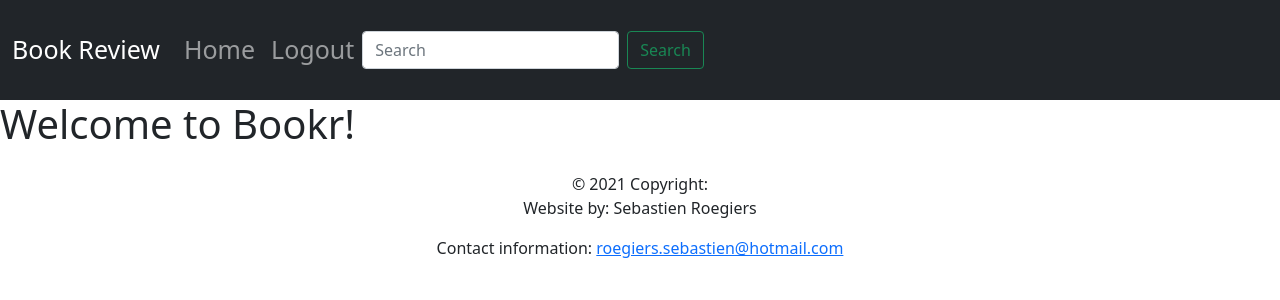
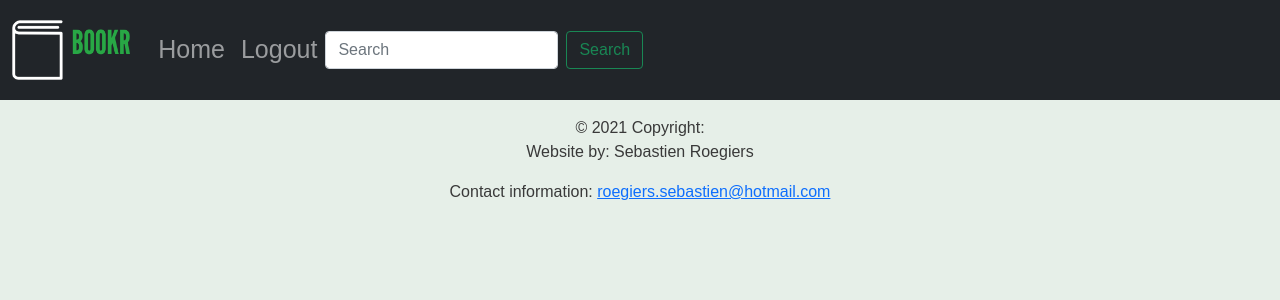
Before and after one commit to perimus/django_framework_review_app, a Django app: template bookreviewr/templates/base.html in a window 1280 px wide. Shown: the top 300 px of the page. Run offline with Django 3.2, Linux system fonts and the light colour scheme; the template is opened without the code that fills it, so the values that code supplies are empty.

Commit message:
add: Move css to global css file And add logo for home page + url mapping

```diff
--- a/bookreviewr/bookreviewr/settings.py
+++ b/bookreviewr/bookreviewr/settings.py
@@ -126,6 +126,8 @@ USE_TZ = True
 
 STATIC_URL = "/static/"
 
+STATICFILES_DIRS = [os.path.join(BASE_DIR, 'static')]
+
 # Default primary key field type
 # https://docs.djangoproject.com/en/3.2/ref/settings/#default-auto-field
 
--- a/bookreviewr/reviews/urls.py
+++ b/bookreviewr/reviews/urls.py
@@ -1,7 +1,9 @@
 from django.urls import path
 from reviews.views import book_detail, books_list
+from django.views.generic.base import TemplateView
 
 urlpatterns = [
+    path("", TemplateView.as_view(template_name='base.html'), name='home'),
     path("books/", books_list, name="books_list"),
     path("book/<int:book_id>/", book_detail, name="book_detail"),
 ]
--- /dev/null
+++ b/bookreviewr/static/main.css
@@ -0,0 +1,18 @@
+.navbar {
+    min-height: 100px;
+    font-size: 25px;
+}
+.navbar-brand {
+    font-size: 25px;
+}
+.navbar-brand > img {
+    height: 60px;
+}
+body {
+    font-family: 'Source Sans Pro', sans-serif;
+    background-color: #e6efe8;
+    color: #393939;
+}
+h1, h2, h3, h4, h5, h6 {
+    font-family: 'Libre Baskerville', serif;
+}
--- a/bookreviewr/templates/base.html
+++ b/bookreviewr/templates/base.html
@@ -1,4 +1,5 @@
 <!doctype html>
+{% load static %}
 <html lang="en">
 <head>
     <!-- Required meta tags -->
@@ -7,23 +8,13 @@
     <!-- Bootstrap CSS -->
     <link href="https://cdn.jsdelivr.net/npm/bootstrap@5.0.1/dist/css/bootstrap.min.css" rel="stylesheet" integrity="sha384-+0n0xVW2eSR5OomGNYDnhzAbDsOXxcvSN1TPprVMTNDbiYZCxYbOOl7+AMvyTG2x" crossorigin="anonymous">
     <title>Bookreviewr</title>
-    <style type="text/css">
-        .navbar {
-            min-height: 100px;
-            font-size: 25px;
-        }
-        .navbar-brand {
-            font-size: 25px;
-        }
-        .navbar-brand > img {
-            height: 60px;
-        }
-    </style>
+    <link rel="stylesheet"  href="https://fonts.googleapis.com/css?family=Libre+Baskerville|Source+Sans+Pro&display=swap">
+    <link rel="stylesheet" href="{% static 'main.css' %}">
 </head>
 <body>
     <nav class="navbar navbar-expand-lg navbar-dark bg-dark sticky-top">
         <div class="container-fluid">
-            <a class="navbar-brand" href="/">{% block brand %} Book Review {% endblock brand %}</a>
+            <a class="navbar-brand" href="/">{% block brand %} <img src="{% static 'logo.png' %}"> {% endblock brand %}</a>
             <button class="navbar-toggler" type="button" data-toggle="collapse" data-target="#navbarSupportedContent" aria-controls="navbarSupportedContent" aria-expanded="false" aria-label="Toggle navigation">
             <span class="navbar-toggler-icon"></span>
             </button>
@@ -43,7 +34,6 @@
         </div>
     </nav>
     {% block content %}
-    <h1>Welcome to Bookr!</h1>
     {% endblock %}
     <!-- Copyright -->
     <footer class="page-footer font-small blue">
```
Also changed, not shown: bookreviewr/static/logo.png (added).
